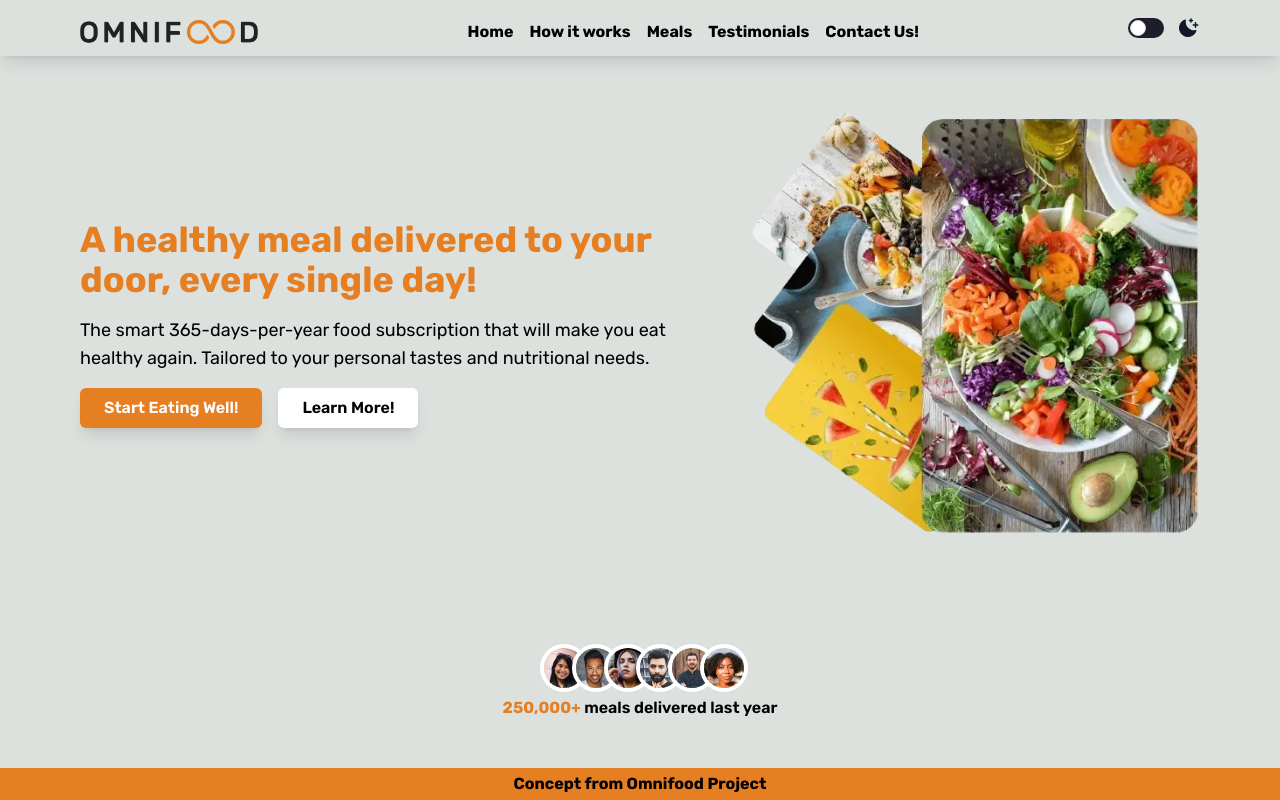
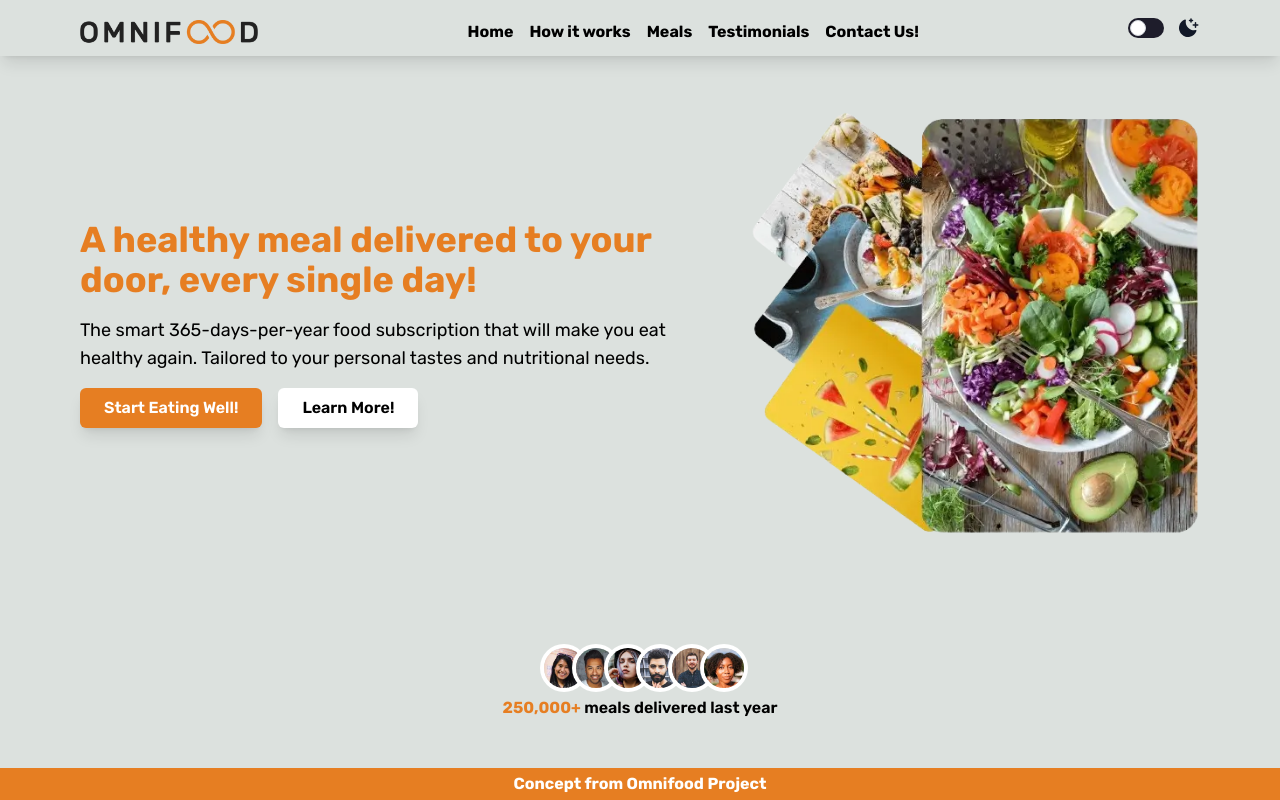
Before and after one commit to jmmaglonzo/Omnifood-React, a React (Vite) app: page / in a window 1280 px wide. Shown: the top 800 px of the page. Built offline with nearby package versions, Linux system fonts and the light colour scheme; no server answers.

Commit message:
fix footer font color

```diff
--- a/src/components/OmniFooter.tsx
+++ b/src/components/OmniFooter.tsx
@@ -45,7 +45,7 @@
           <li className="cursor-pointer md:hover:underline">Privacy & Terms</li>
         </ul>
       </div>
-      <span className=" fixed bottom-0 left-0 w-full bg-primaryColor p-1 text-center font-bold dark:bg-accent dark:text-white ">
+      <span className=" fixed bottom-0 left-0 w-full bg-primaryColor p-1 text-center font-bold text-white dark:bg-accent ">
         <p>Concept from Omnifood Project</p>
       </span>
     </footer>
```
